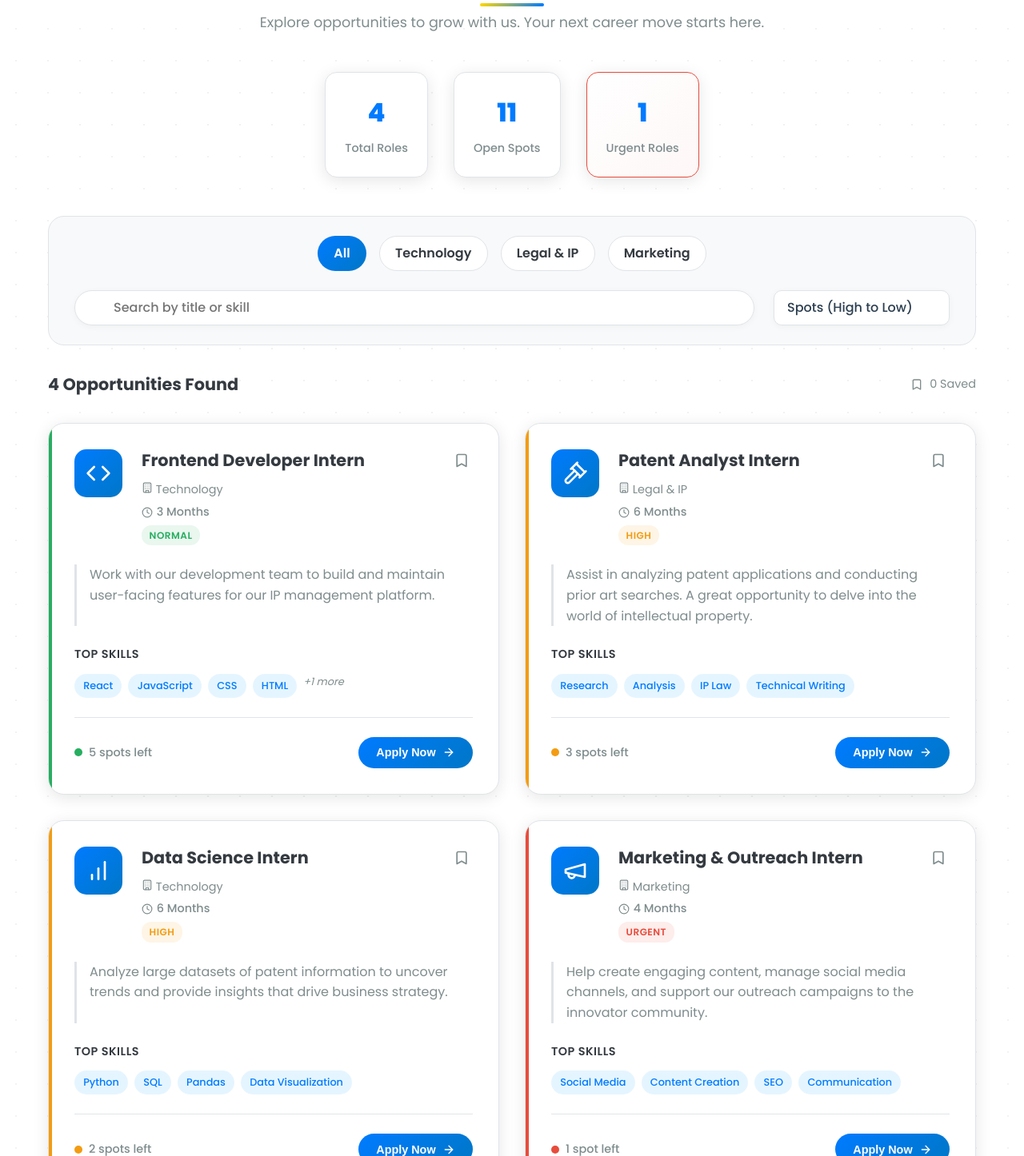
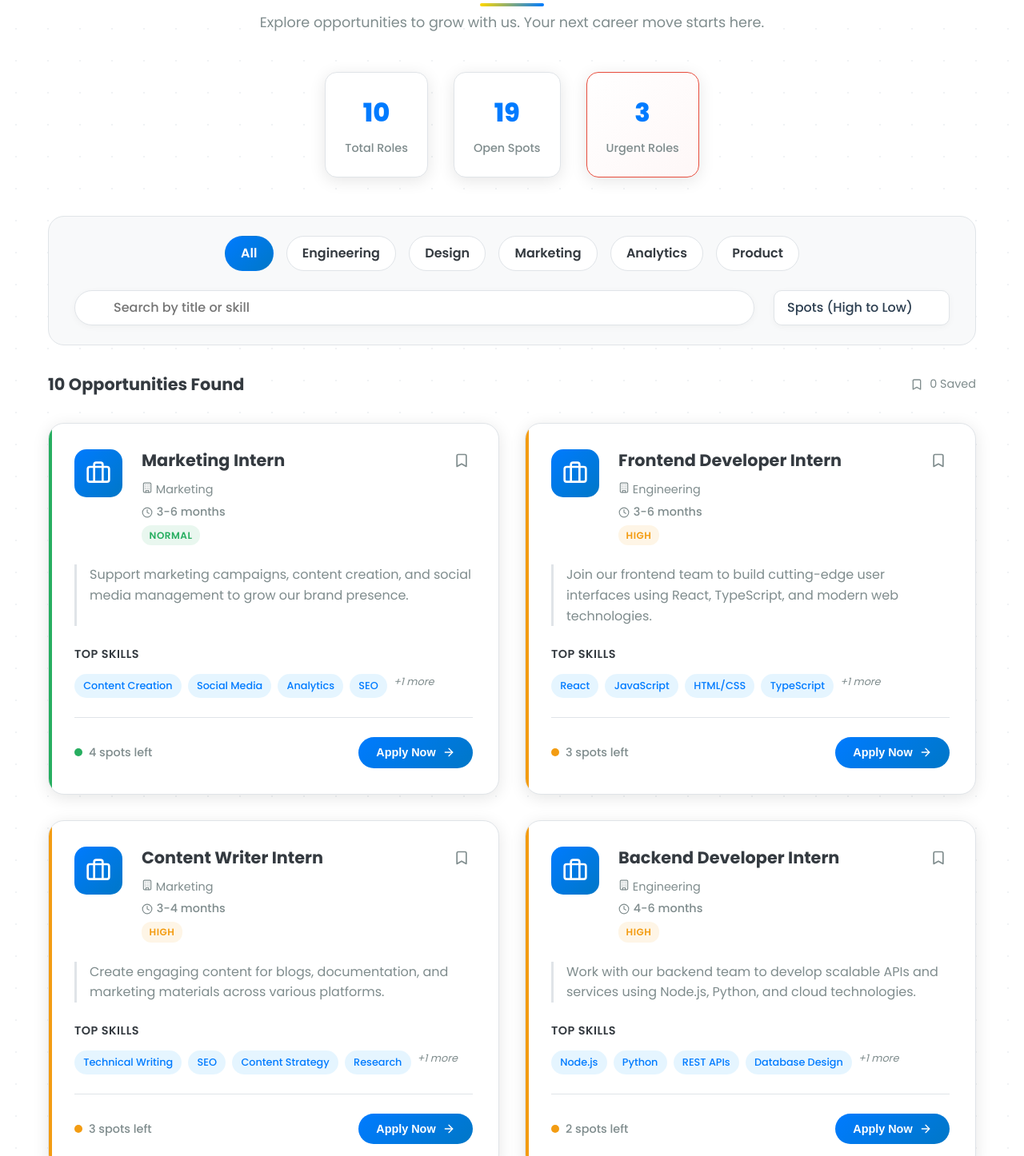
Before and after one commit to VanshComp/IH-WEBSITE, a React (Vite) app: page /internships in a window 1280 px wide. Shown: the part 944-2390 px from the top of the page at 80% size. Built offline with nearby package versions, Linux system fonts and the light colour scheme.

Commit message:
Update internshipdata.js

```diff
--- a/src/components/internshipdata.js
+++ b/src/components/internshipdata.js
@@ -1,44 +1,112 @@
+// Sample internship data
 export const internshipData = [
   {
     id: 1,
-    title: 'Patent Analyst Intern',
-    duration: '6 Months',
-    department: 'Legal & IP',
-    description: 'Assist in analyzing patent applications and conducting prior art searches. A great opportunity to delve into the world of intellectual property.',
-    skills: ['Research', 'Analysis', 'IP Law', 'Technical Writing'],
+    title: "Frontend Developer Intern",
+    department: "Engineering",
+    duration: "3-6 months",
     spots: 3,
-    icon: 'Gavel',
+    description: "Join our frontend team to build cutting-edge user interfaces using React, TypeScript, and modern web technologies.",
+    skills: ["React", "JavaScript", "HTML/CSS", "TypeScript", "Git"],
+    icon: "code"
   },
   {
     id: 2,
-    title: 'Frontend Developer Intern',
-    duration: '3 Months',
-    department: 'Technology',
-    description: 'Work with our development team to build and maintain user-facing features for our IP management platform.',
-    skills: ['React', 'JavaScript', 'CSS', 'HTML', 'Git'],
-    spots: 5,
-    icon: 'Code',
+    title: "Backend Developer Intern",
+    department: "Engineering",
+    duration: "4-6 months",
+    spots: 2,
+    description: "Work with our backend team to develop scalable APIs and services using Node.js, Python, and cloud technologies.",
+    skills: ["Node.js", "Python", "REST APIs", "Database Design", "AWS"],
+    icon: "server"
   },
   {
     id: 3,
-    title: 'Marketing & Outreach Intern',
-    duration: '4 Months',
-    department: 'Marketing',
-    description: 'Help create engaging content, manage social media channels, and support our outreach campaigns to the innovator community.',
-    skills: ['Social Media', 'Content Creation', 'SEO', 'Communication'],
+    title: "UI/UX Design Intern",
+    department: "Design",
+    duration: "3-4 months",
     spots: 1,
-    icon: 'Megaphone',
+    description: "Create beautiful and intuitive user experiences through research, wireframing, prototyping, and visual design.",
+    skills: ["Figma", "Adobe Creative Suite", "User Research", "Prototyping", "Design Systems"],
+    icon: "palette"
   },
   {
     id: 4,
-    title: 'Data Science Intern',
-    duration: '6 Months',
-    department: 'Technology',
-    description: 'Analyze large datasets of patent information to uncover trends and provide insights that drive business strategy.',
-    skills: ['Python', 'SQL', 'Pandas', 'Data Visualization'],
+    title: "Data Science Intern",
+    department: "Analytics",
+    duration: "4-6 months",
     spots: 2,
-    icon: 'BarChart',
+    description: "Analyze large datasets to extract insights and build machine learning models that drive business decisions.",
+    skills: ["Python", "Machine Learning", "SQL", "Statistics", "Tableau"],
+    icon: "bar-chart"
   },
+  {
+    id: 5,
+    title: "Marketing Intern",
+    department: "Marketing",
+    duration: "3-6 months",
+    spots: 4,
+    description: "Support marketing campaigns, content creation, and social media management to grow our brand presence.",
+    skills: ["Content Creation", "Social Media", "Analytics", "SEO", "Campaign Management"],
+    icon: "megaphone"
+  },
+  {
+    id: 6,
+    title: "Product Management Intern",
+    department: "Product",
+    duration: "4-5 months",
+    spots: 1,
+    description: "Work closely with engineering and design teams to define product requirements and roadmap features.",
+    skills: ["Product Strategy", "User Stories", "Analytics", "Roadmapping", "Stakeholder Management"],
+    icon: "package"
+  },
+  {
+    id: 7,
+    title: "DevOps Engineer Intern",
+    department: "Engineering",
+    duration: "5-6 months",
+    spots: 2,
+    description: "Learn infrastructure management, CI/CD pipelines, and cloud deployment strategies in a production environment.",
+    skills: ["Docker", "Kubernetes", "CI/CD", "AWS/GCP", "Linux"],
+    icon: "settings"
+  },
+  {
+    id: 8,
+    title: "Content Writer Intern",
+    department: "Marketing",
+    duration: "3-4 months",
+    spots: 3,
+    description: "Create engaging content for blogs, documentation, and marketing materials across various platforms.",
+    skills: ["Technical Writing", "SEO", "Content Strategy", "Research", "Editing"],
+    icon: "edit"
+  },
+  {
+    id: 9,
+    title: "Business Analyst Intern",
+    department: "Analytics",
+    duration: "4-6 months",
+    spots: 0,
+    description: "Analyze business processes and data to identify opportunities for improvement and optimization.",
+    skills: ["Business Analysis", "Excel", "SQL", "Process Mapping", "Requirements Gathering"],
+    icon: "trending-up"
+  },
+  {
+    id: 10,
+    title: "Mobile Developer Intern",
+    department: "Engineering",
+    duration: "4-6 months",
+    spots: 1,
+    description: "Develop native mobile applications for iOS and Android using React Native and modern mobile technologies.",
+    skills: ["React Native", "iOS Development", "Android Development", "Mobile UI", "App Store Deployment"],
+    icon: "smartphone"
+  }
 ];
 
-export const internshipCategories = ['All', 'Technology', 'Legal & IP', 'Marketing'];
+export const internshipCategories = [
+  "All",
+  "Engineering",
+  "Design",
+  "Marketing",
+  "Analytics",
+  "Product"
+];
```
